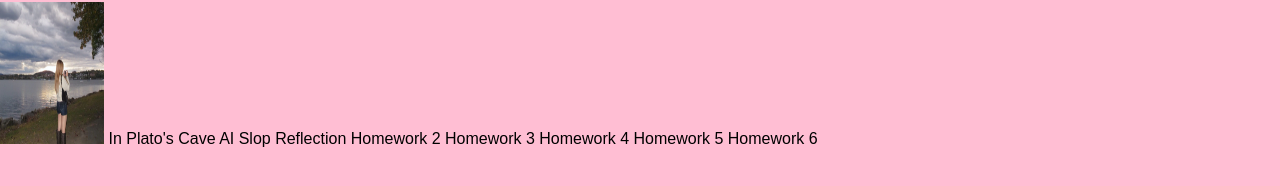
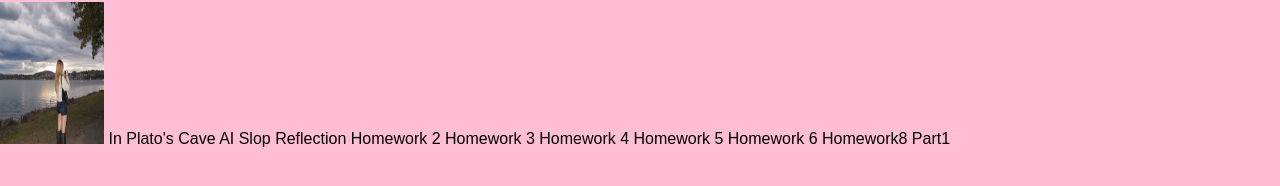
Before and after one commit to Mattiehu/mattiehu.github.io, a plain HTML site: page index.html in a window 1280 px wide. Shown: the part 222-408 px from the top of the page. Drawn offline with Linux system fonts and the light colour scheme.

Commit message:
Update index.html

```diff
--- a/index.html
+++ b/index.html
@@ -32,5 +32,6 @@ In the end, I find myself wondering — aren’t all these things a kind of “a
   <a href="Homework4.html">Homework 4 </a>
   <a href="Homework5.html">Homework 5 </a>
   <a href="Homework6.html">Homework 6 </a>
+  <a href="Homework8 Part 1.html"> Homework8 Part1 </a>
 </body>
 </html>
```
